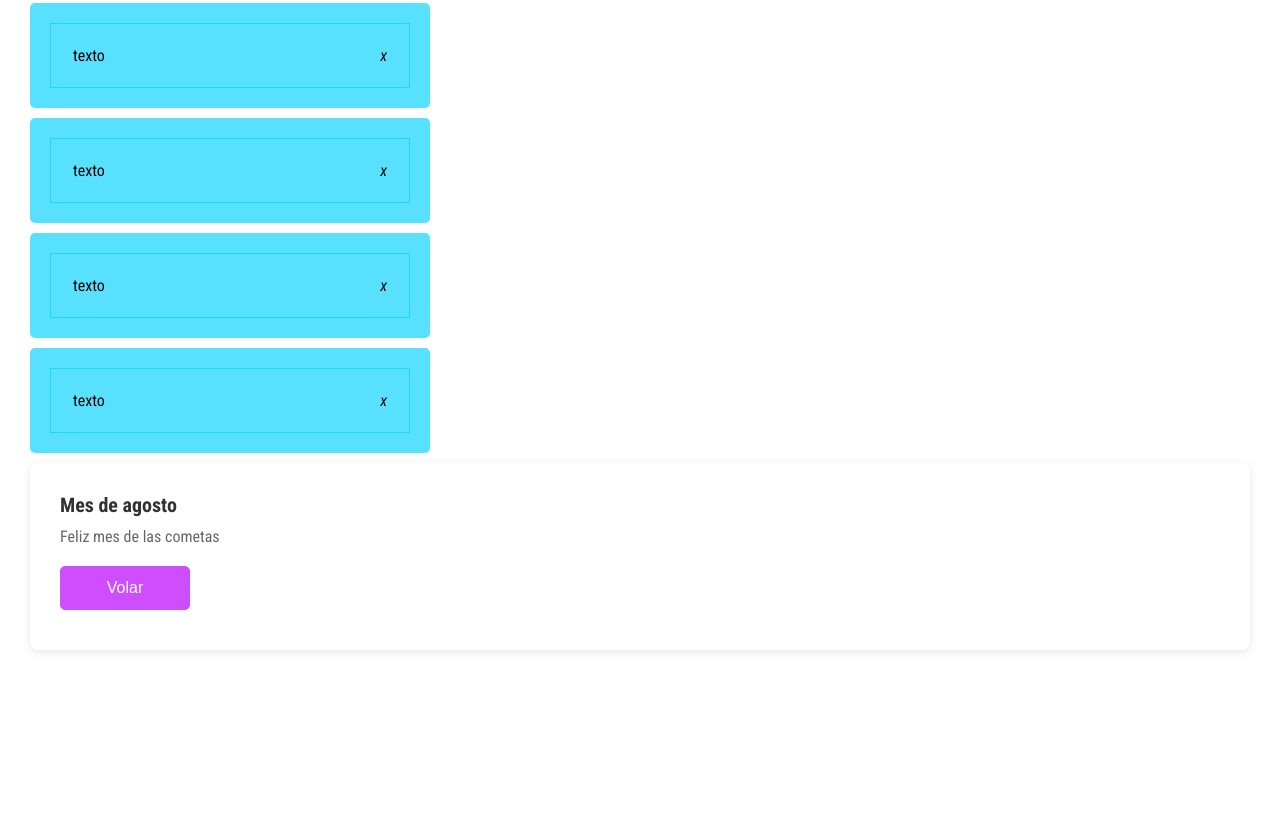
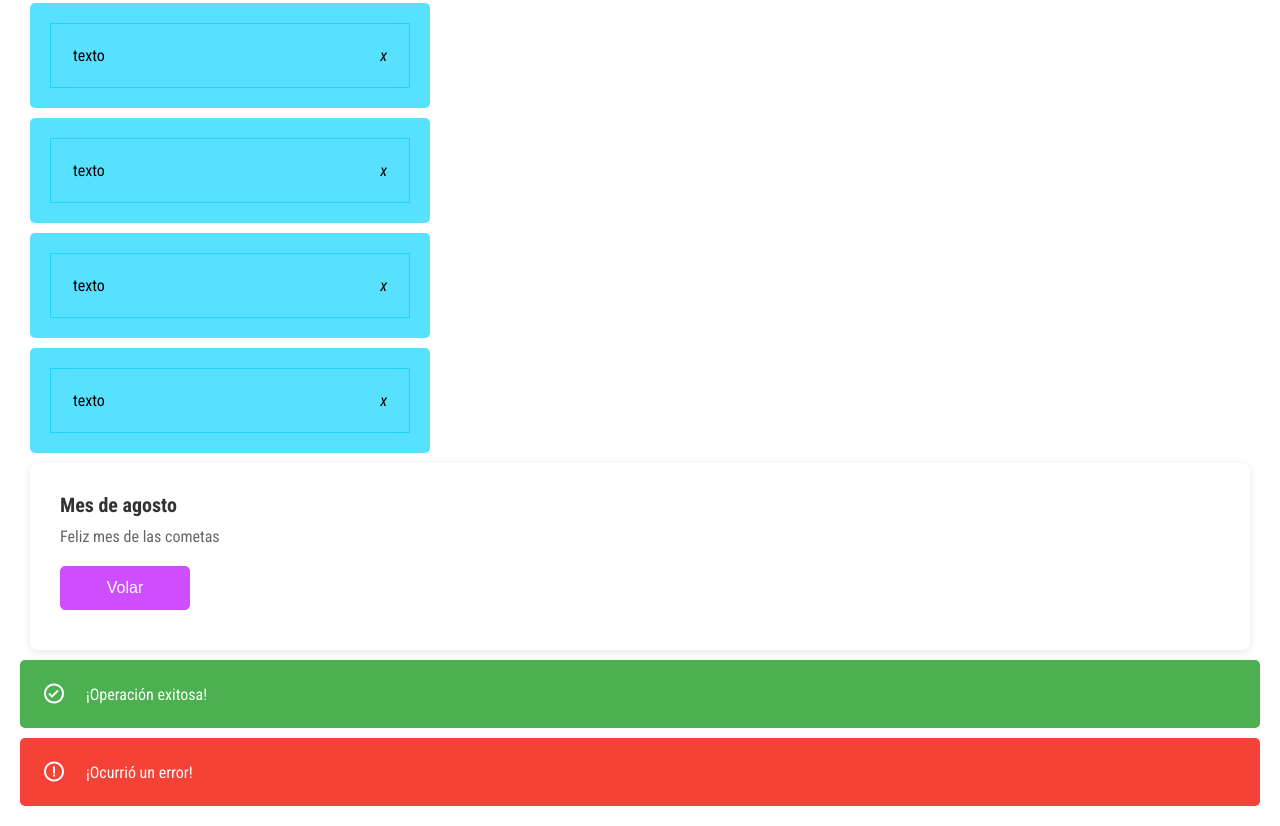
Before and after one commit to Juanesfive/BEM, a plain HTML site: page index.html in a window 1280 px wide. Shown: the part 1011-1837 px from the top of the page. Before the commit the page ends 1681 px from the top, so only its background shows below. Drawn offline with nearby package versions, Linux system fonts and the light colour scheme; files whose address does not match are found by name.

Commit message:
nuevo cambio

```diff
--- /dev/null
+++ b/Modificadores/notificacion.css
@@ -0,0 +1,37 @@
+.notificacion {
+    display: flex;
+    align-items: center;
+    padding: 12px;
+    border-radius: 5px;
+    margin: 10px 0;
+    position: relative;
+    color: #fff;
+  }
+
+  .notificacion--exito {
+    background-color: #4caf50;
+  }
+
+  .notificacion--error {
+    background-color: #f44336;
+  }
+
+  .notificacion__icono {
+    font-size: 24px;
+    margin-right: 10px;
+  }
+
+  .notificacion__texto {
+    flex-grow: 1;
+  }
+
+  .notificacion__cerrar {
+    background: none;
+    border: none;
+    color: #fff;
+    font-size: 20px;
+    cursor: pointer;
+    position: absolute;
+    top: 10px;
+    right: 10px;
+  }
--- a/Modificadores/tarjeta.css
+++ b/Modificadores/tarjeta.css
@@ -16,6 +16,6 @@
     color: #666;
   }
 
-  .tarjeta__acciones {
+  .tarjeta__acciones::after {
     margin-top: 10px;
   }
--- a/index.html
+++ b/index.html
@@ -132,5 +132,18 @@
         <button class="boton boton--accion">Volar</button>
       </div>
     </div>
+
+    <div class="notificacion notificacion--exito">
+      <span class="notificacion__icono bx bx-check-circle"></span>
+      <span class="notificacion__texto">¡Operación exitosa!</span>
+      <button class="notificacion__cerrar" aria-label="Cerrar notificación"></button>
+    </div>
+
+    <div class="notificacion notificacion--error">
+      <span class="notificacion__icono bx bx-error-circle"></span>
+      <span class="notificacion__texto">¡Ocurrió un error!</span>
+      <button class="notificacion__cerrar" aria-label="Cerrar notificación"></button>
+    </div>
+
   </body>
 </html>
--- a/style.css
+++ b/style.css
@@ -7,6 +7,8 @@
 @import url(Modificadores/icono.css);
 @import url(tarjeta.css);
 @import url(Modificadores/tarjeta.css);
+@import url(notificacion.css);
+@import url(Modificadores/notificacion.css);
 
 * {
   margin: 10px;
```
